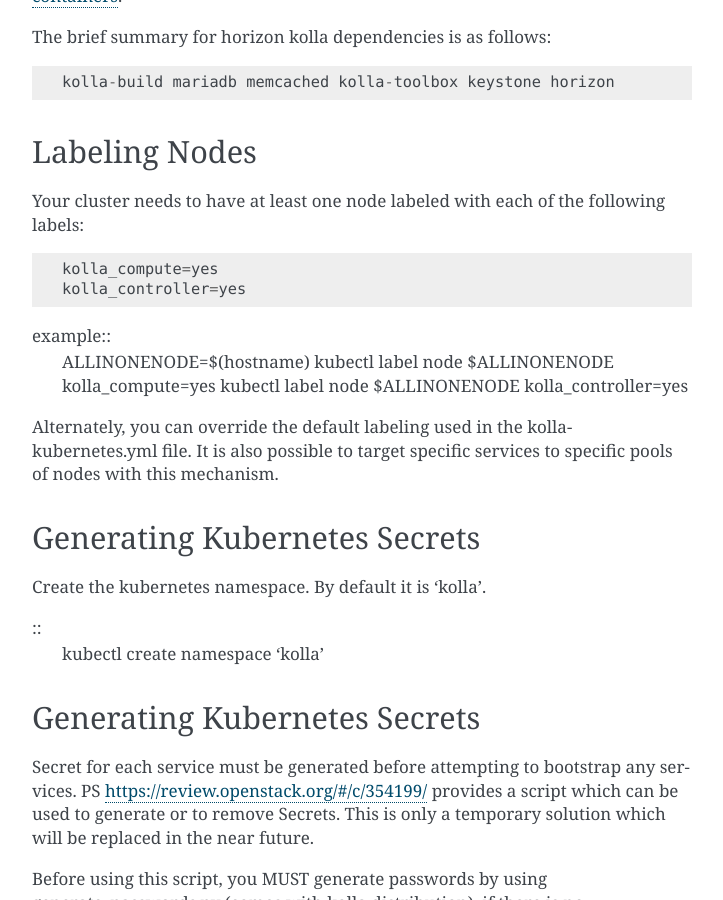
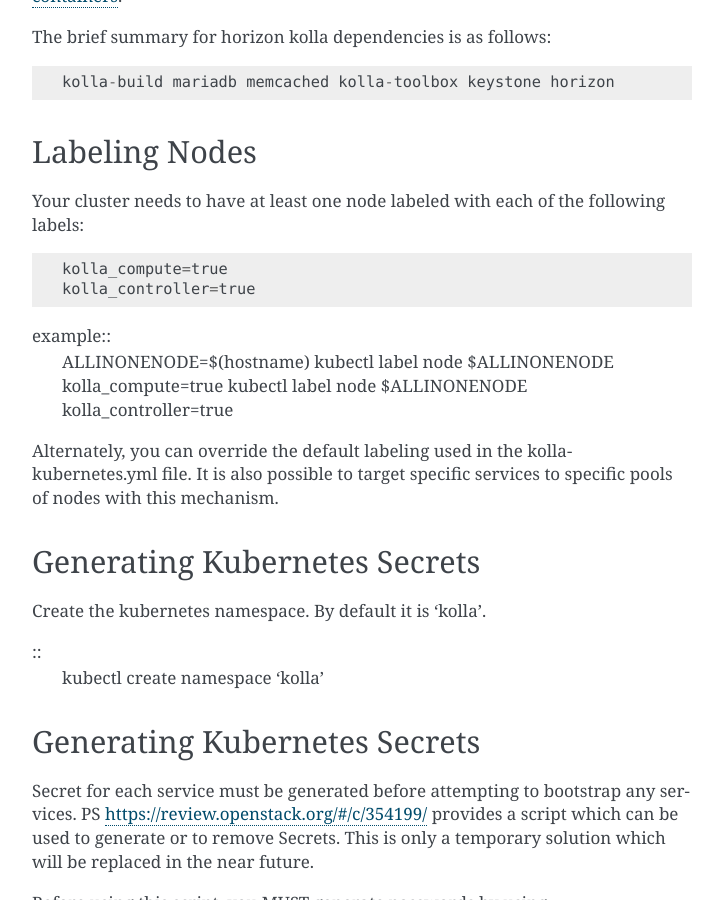
Before and after one commit to openstack-archive/kolla-kubernetes, a Sphinx documentation site: the page built from doc/source/quickstart.rst, in a window 1280 px wide and 900 px high, scrolled down 4370 px. Shown: the whole window, without its empty margins (388-1111 px from the left). Built offline with Sphinx 7.4.7, drawn with Linux system fonts in a browser that asks for light colours.

Commit message:
Force hostlabels to yaml strings.
For some reason the templating engine is stripping quotes and
yaml is interpreting things as bools. Reverts the previous
true -> yes patch too.

TrivialFix

Change-Id: Id5817c1884b2c3f00f76fe01e49eccd0ce0919d1

```diff
--- a/doc/source/quickstart.rst
+++ b/doc/source/quickstart.rst
@@ -227,13 +227,13 @@ Labeling Nodes
 Your cluster needs to have at least one node labeled with each of the
 following labels::
 
-    kolla_compute=yes
-    kolla_controller=yes
+    kolla_compute=true
+    kolla_controller=true
 
 example::
     ALLINONENODE=$(hostname)
-    kubectl label node $ALLINONENODE kolla_compute=yes
-    kubectl label node $ALLINONENODE kolla_controller=yes
+    kubectl label node $ALLINONENODE kolla_compute=true
+    kubectl label node $ALLINONENODE kolla_controller=true
 
 Alternately, you can override the default labeling used in the
 kolla-kubernetes.yml file. It is also possible to target specific
```
Also changed, not shown: 2 other files.
